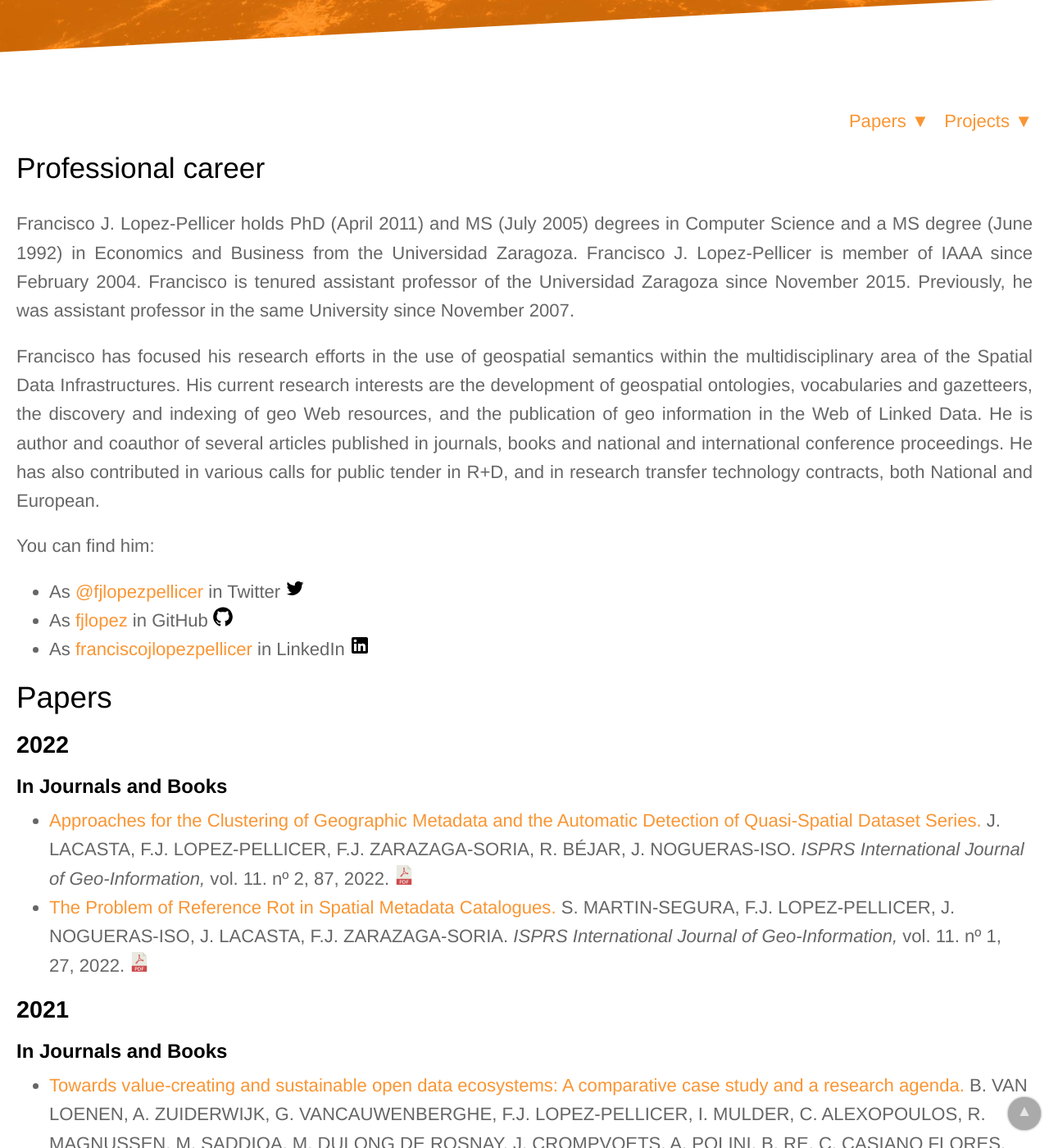
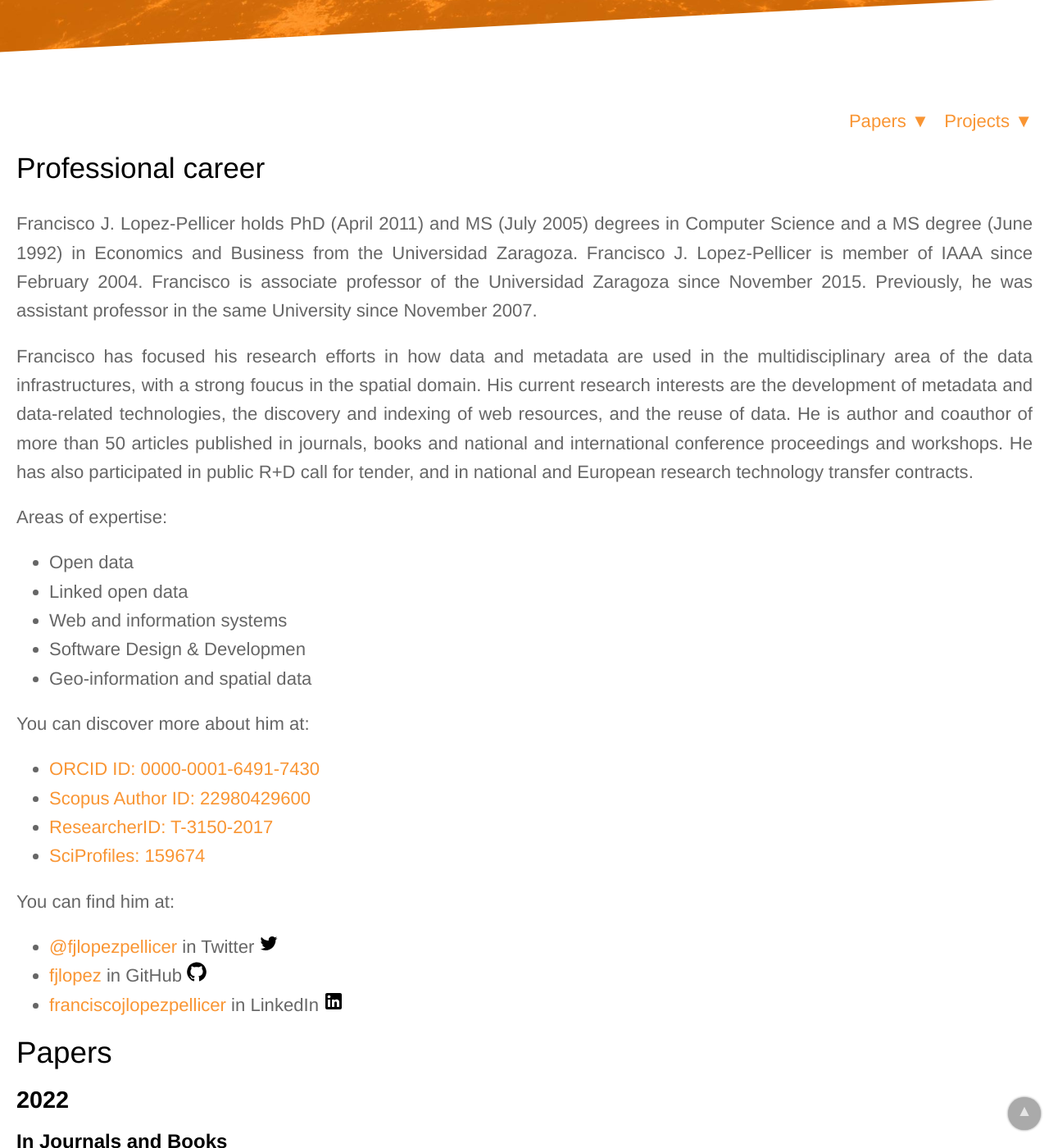
Before and after one commit to IAAA-Lab/IAAA-Lab.github.io, a Jekyll site: the page built from _staff/fjlopez.md, in a window 1280 px wide and 1400 px high, scrolled down 303 px. Shown: the whole window at 82% size. Built offline with Jekyll 4.4.1, drawn with Linux system fonts in a browser that asks for light colours.

Commit message:
Actualización

```diff
--- a/_staff/fjlopez.md
+++ b/_staff/fjlopez.md
@@ -6,12 +6,33 @@ layout: member_page
 
 ## Professional career
 
-Francisco J. Lopez-Pellicer holds PhD (April 2011) and MS (July 2005) degrees in Computer Science and a MS degree (June 1992) in Economics and Business from the Universidad Zaragoza. Francisco J. Lopez-Pellicer is member of IAAA since February 2004. Francisco is tenured assistant professor of the Universidad Zaragoza since November 2015. Previously, he was assistant professor in the same University since November 2007.
+Francisco J. Lopez-Pellicer holds PhD (April 2011) and MS (July 2005) degrees in Computer Science and a MS degree (June 1992) in Economics and Business from the Universidad Zaragoza.
+Francisco J. Lopez-Pellicer is member of IAAA since February 2004.
+Francisco is associate professor of the Universidad Zaragoza since November 2015.
+Previously, he was assistant professor in the same University since November 2007.
 
-Francisco has focused his research efforts in the use of geospatial semantics within the multidisciplinary area of the Spatial Data Infrastructures. His current research interests are the development of geospatial ontologies, vocabularies and gazetteers, the discovery and indexing of geo Web resources, and the publication of geo information in the Web of Linked Data. He is author and coauthor of several articles published in journals, books and national and international conference proceedings. He has also contributed in various calls for public tender in R+D, and in research transfer technology contracts, both National and European.
+Francisco has focused his research efforts in how data and metadata are used in the multidisciplinary area of the data infrastructures, with a strong foucus in the spatial domain.
+His current research interests are the development of metadata and data-related technologies, the discovery and indexing of web resources, and the reuse of data.
+He is author and coauthor of more than 50 articles published in journals, books and national and international conference proceedings and workshops.
+He has also participated in public R+D call for  tender, and in national and European research technology transfer contracts.
 
-You can find him:
+Areas of expertise:
 
-- As [@fjlopezpellicer](https://twitter.com/fjlopezpellicer) in Twitter {% include social-icon.html icon='Twitter' %}
-- As [fjlopez](https://github.com/fjlopez) in GitHub {% include social-icon.html icon='GitHub' %}
-- As [franciscojlopezpellicer](https://www.linkedin.com/in/franciscojlopezpellicer/) in LinkedIn {% include social-icon.html icon='LinkedIn' %}
+- Open data
+- Linked open data
+- Web and information systems
+- Software Design & Developmen
+- Geo-information and spatial data
+
+You can discover more about him at:
+
+- [ORCID ID: 0000-0001-6491-7430](https://orcid.org/0000-0001-6491-7430)
+- [Scopus Author ID: 22980429600](https://www.scopus.com/authid/detail.uri?authorId=22980429600)
+- [ResearcherID: T-3150-2017](https://publons.com/wos-op/researcher/T-3150-2017/)
+- [SciProfiles: 159674](https://sciprofiles.com/profile/fjlopez)
+
+You can find him at:
+
+- [@fjlopezpellicer](https://twitter.com/fjlopezpellicer) in Twitter {% include social-icon.html icon='Twitter' %}
+- [fjlopez](https://github.com/fjlopez) in GitHub {% include social-icon.html icon='GitHub' %}
+- [franciscojlopezpellicer](https://www.linkedin.com/in/franciscojlopezpellicer/) in LinkedIn {% include social-icon.html icon='LinkedIn' %}
```
